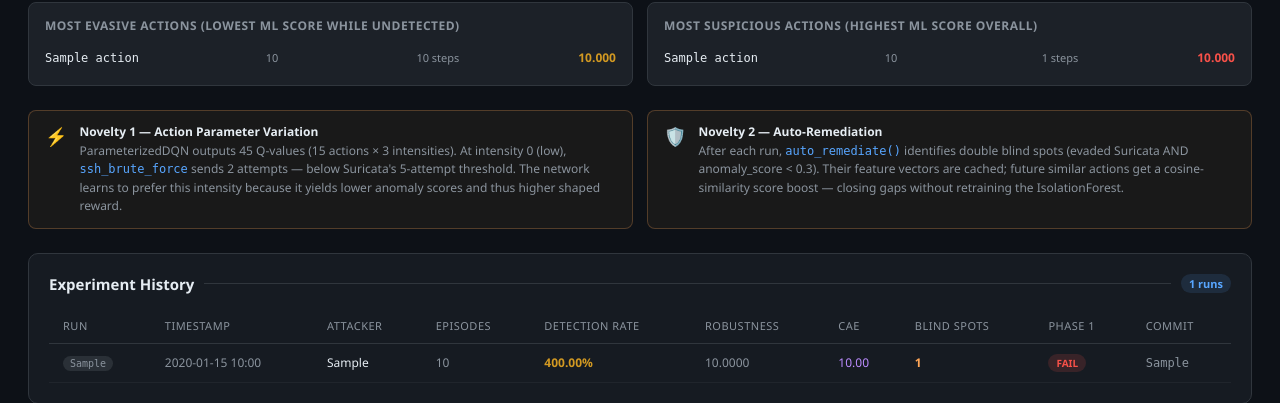
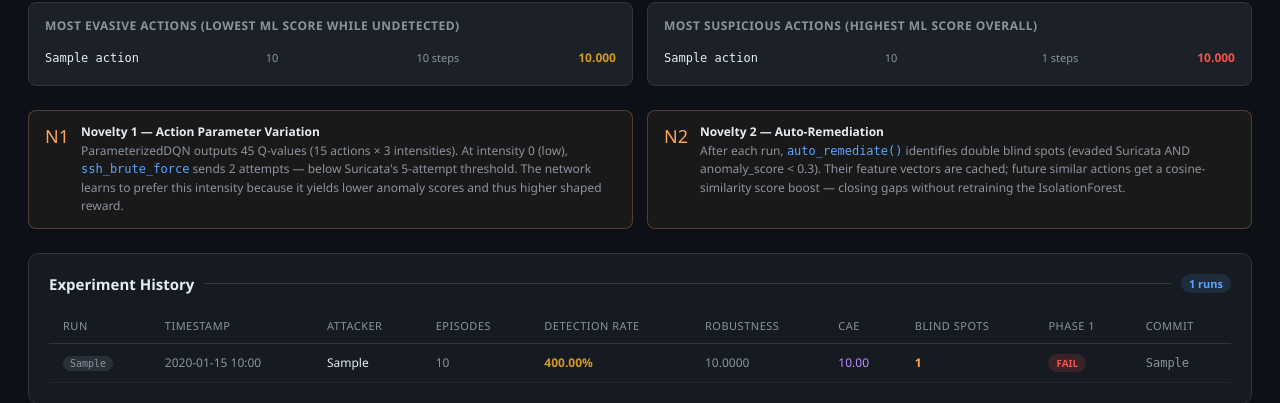
Before and after one commit to YutiNaha16/Adaptive-Adversarial-Testing-Framework, a Flask app: template src/dashboard/templates/dashboard.html in a window 1280 px wide. Shown: the part 738-1141 px from the top of the page. Run offline with Flask 3, Linux system fonts and the light colour scheme; the template is opened without the code that fills it: most values are stand-ins (such as "Sample title", 1, 10 or a date in 2020).

Commit message:
style(dashboard): remove emojis from UI
Co-Authored-By: Claude Sonnet 4.6 <noreply@anthropic.com>

```diff
--- a/src/dashboard/templates/dashboard.html
+++ b/src/dashboard/templates/dashboard.html
@@ -197,7 +197,7 @@ main{max-width:1440px;margin:0 auto;padding:24px 28px;display:flex;flex-directio
 {# ── Hero finding ── #}
 {% if evasion_improvement is not none and evasion_improvement > 0 %}
 <div class="hero">
-  <div class="hero-icon">🎯</div>
+  <div class="hero-icon">&gt;</div>
   <div class="hero-text">
     <h3>Autonomous RL attacker discovers structural blind spots in Suricata + ET Open</h3>
     <p>
@@ -360,7 +360,7 @@ main{max-width:1440px;margin:0 auto;padding:24px 28px;display:flex;flex-directio
 {# ── Novelty callouts ── #}
 <div class="two-col">
   <div class="novelty-box">
-    <div class="novelty-icon">⚡</div>
+    <div class="novelty-icon">N1</div>
     <div class="novelty-text">
       <strong>Novelty 1 — Action Parameter Variation</strong><br>
       ParameterizedDQN outputs 45 Q-values (15 actions × 3 intensities). At intensity 0
@@ -370,7 +370,7 @@ main{max-width:1440px;margin:0 auto;padding:24px 28px;display:flex;flex-directio
     </div>
   </div>
   <div class="novelty-box">
-    <div class="novelty-icon">🛡️</div>
+    <div class="novelty-icon">N2</div>
     <div class="novelty-text">
       <strong>Novelty 2 — Auto-Remediation</strong><br>
       After each run, <code style="font-family:var(--mono);color:var(--accent)">auto_remediate()</code>
```
